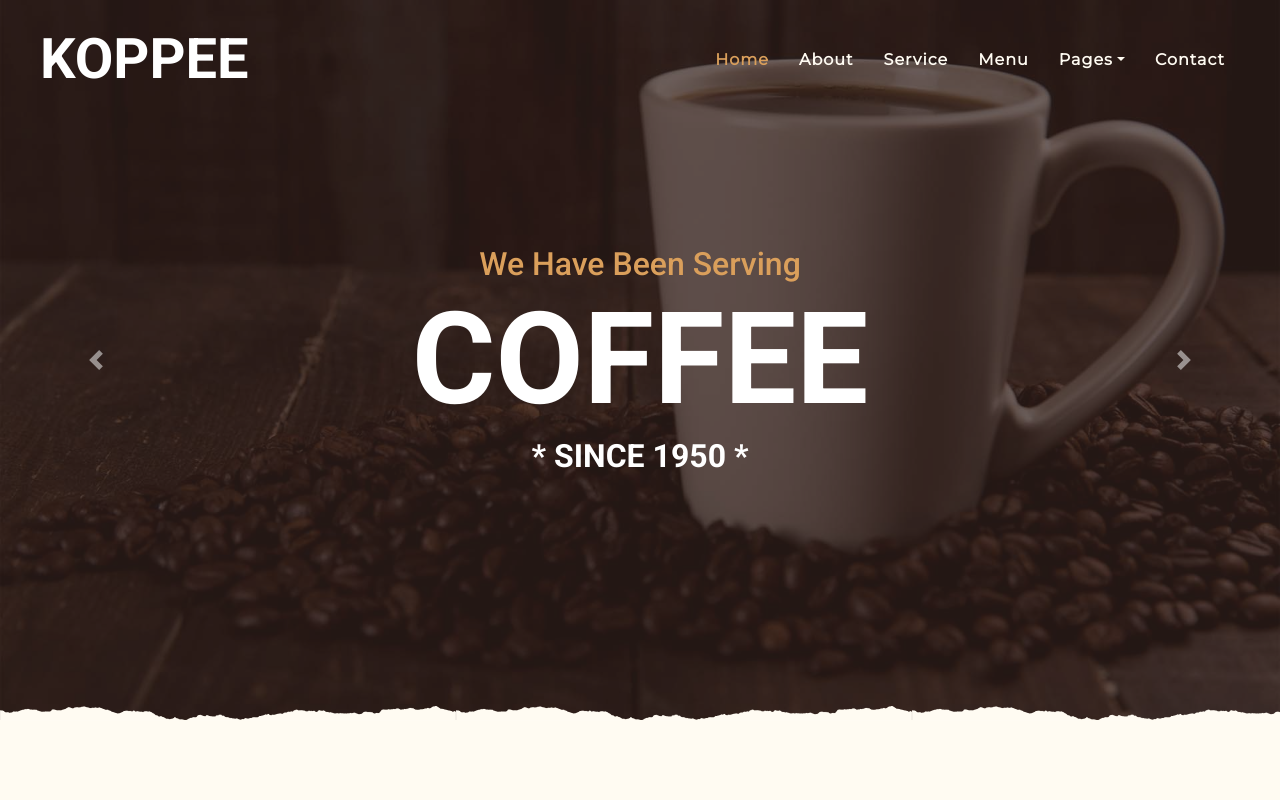
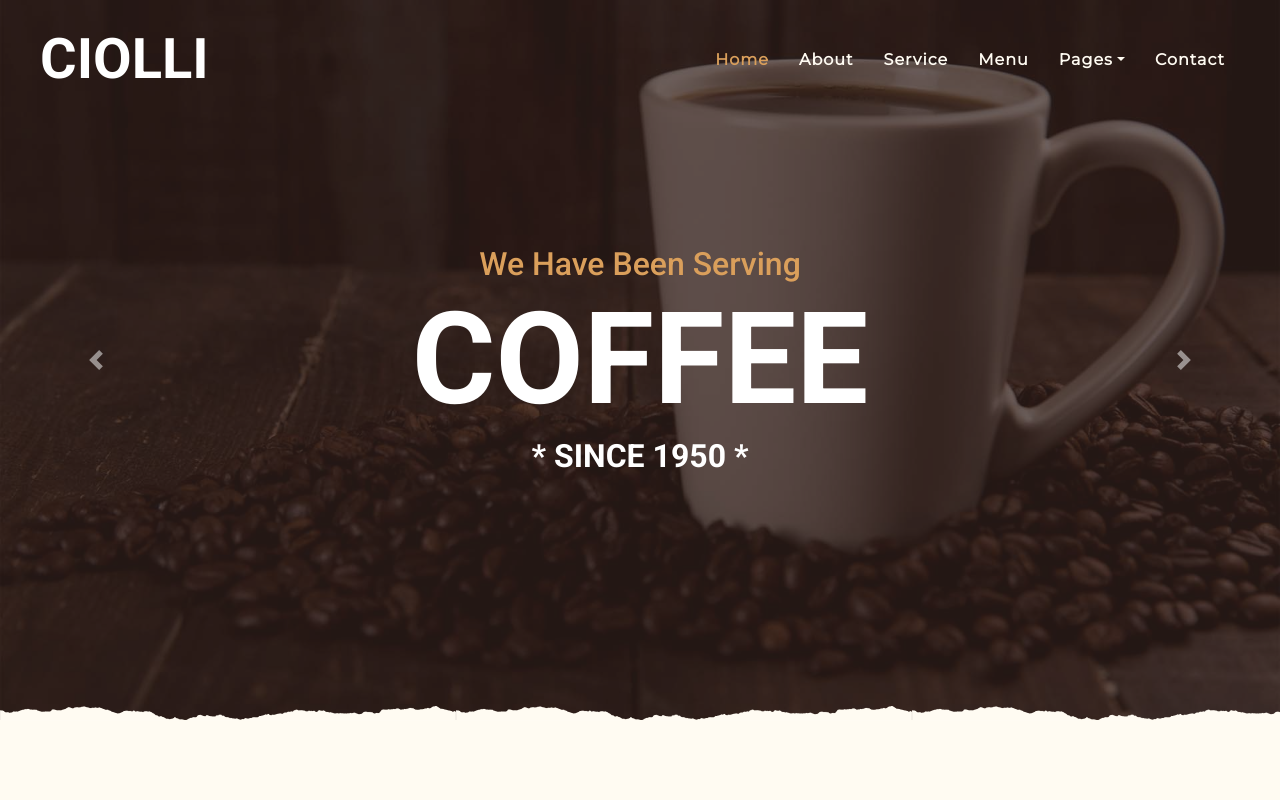
Before and after one commit to Claudiavnt/ciolliCaffe, a plain HTML site: page index.html in a window 1280 px wide. Shown: the top 800 px of the page. Drawn offline with nearby package versions, Linux system fonts and the light colour scheme.

Commit message:
cambio logo

```diff
--- a/index.html
+++ b/index.html
@@ -3,7 +3,7 @@
 
 <head>
     <meta charset="utf-8">
-    <title>KOPPEE - Coffee Shop HTML Template</title>
+    <title>Ciolli Caffe</title>
     <meta content="width=device-width, initial-scale=1.0" name="viewport">
     <meta content="Free Website Template" name="keywords">
     <meta content="Free Website Template" name="description">
@@ -31,7 +31,7 @@
     <div class="container-fluid p-0 nav-bar">
         <nav class="navbar navbar-expand-lg bg-none navbar-dark py-3">
             <a href="index.html" class="navbar-brand px-lg-4 m-0">
-                <h1 class="m-0 display-4 text-uppercase text-white">KOPPEE</h1>
+                <h1 class="m-0 display-4 text-uppercase text-white">CIOLLI</h1>
             </a>
             <button type="button" class="navbar-toggler" data-toggle="collapse" data-target="#navbarCollapse">
                 <span class="navbar-toggler-icon"></span>
```
